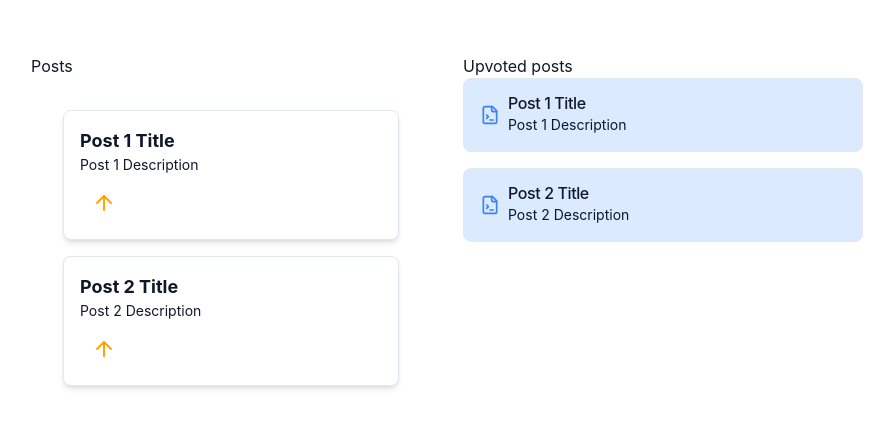
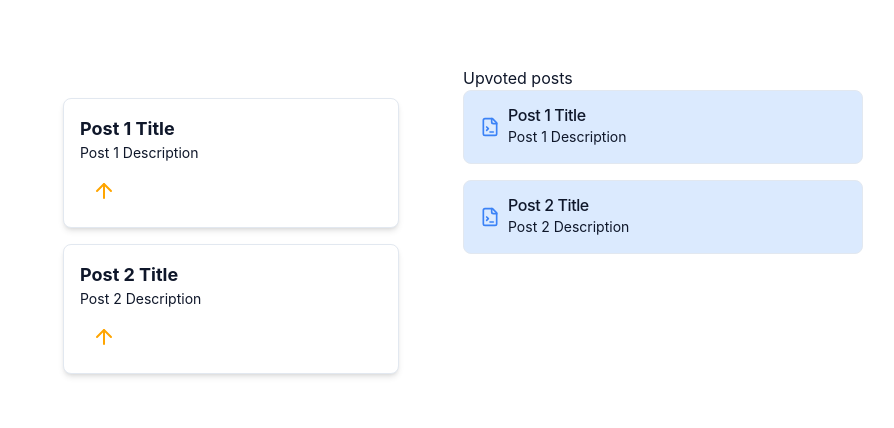
Before and after one commit to VinnyChase28/upvote-app, a React (Create React App) app: page / in a window 1280 px wide. Shown: the part 164-592 px from the top of the page, without its empty margins (193-1087 px from the left). Built offline with nearby package versions, Linux system fonts and the light colour scheme.

Commit message:
remove uncentered element

```diff
--- a/src/App.tsx
+++ b/src/App.tsx
@@ -15,7 +15,6 @@ function App() {
         <div className="flex justify-center items-center min-h-screen">
           <div className="flex justify-between items-start w-full max-w-4xl p-4">
             <div className="w-1/2 p-4">
-              <p> Posts</p>
               <PostList posts={posts} />
             </div>
             <div className="w-1/2 p-4">
```
